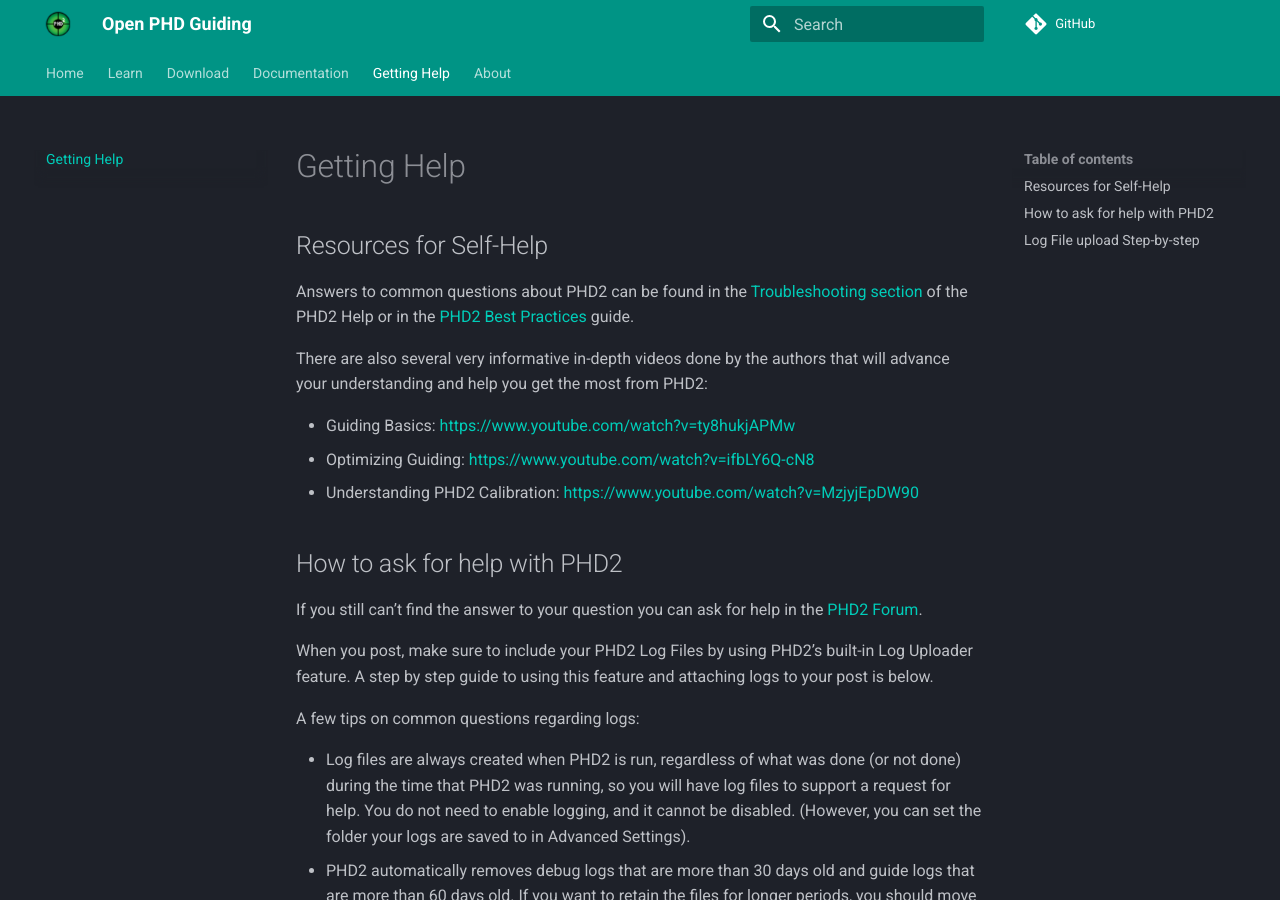
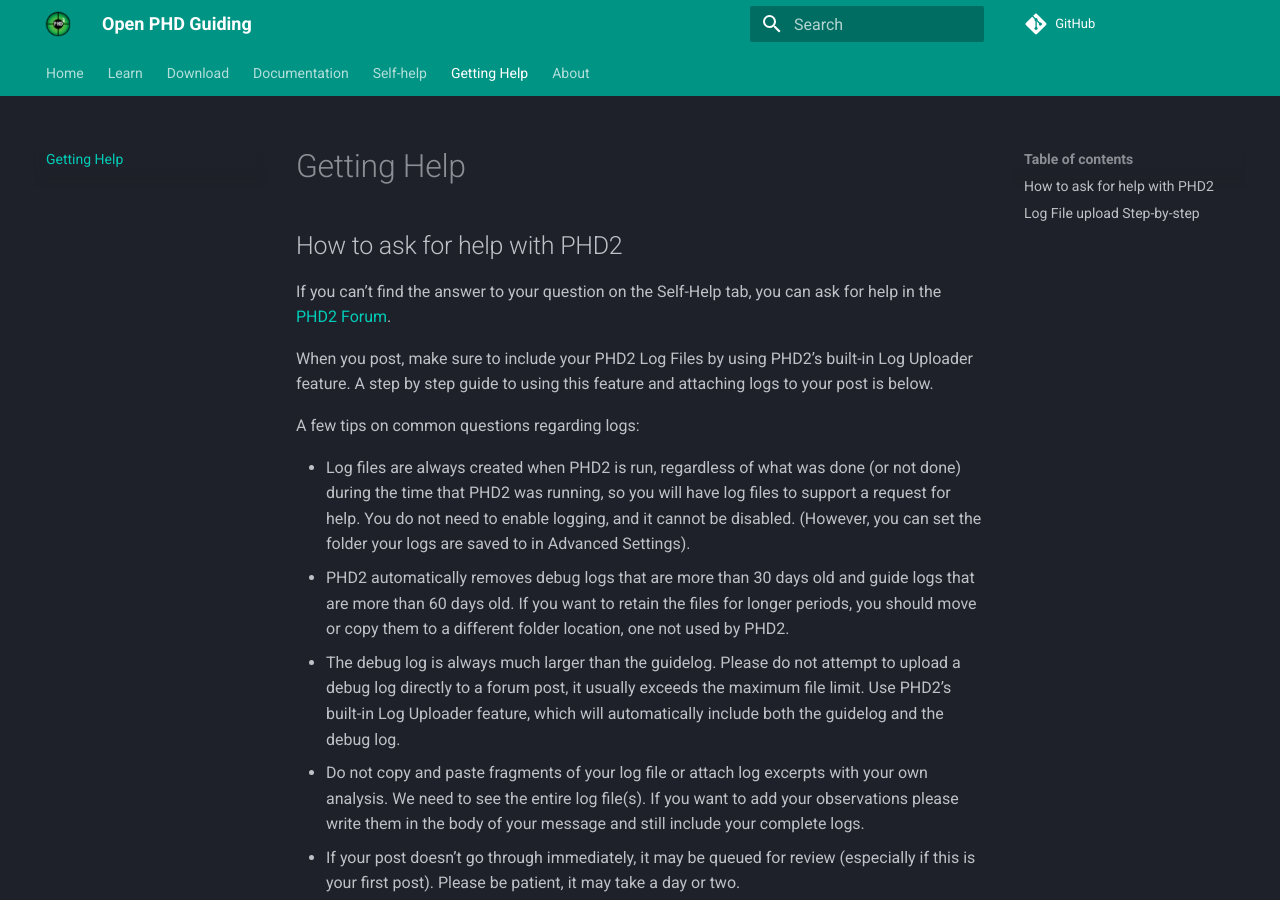
Before and after one commit to OpenPHDGuiding/openphdguiding.org, an MkDocs documentation site: the page built from docs/getting-help.md, in a window 1280 px wide and 900 px high. Built offline with MkDocs 1.6.1 and Material for MkDocs 9.7.7, drawn with Linux system fonts in a browser that asks for light colours; comment, search, counter and statistics services are not loaded.

Commit message:
Creation of new tab for 'Self-Help'

```diff
--- a/docs/getting-help.md
+++ b/docs/getting-help.md
@@ -1,18 +1,8 @@
 # Getting Help
-
-## Resources for Self-Help
-
-Answers to common questions about PHD2 can be found in the [Troubleshooting section][1] of the PHD2 Help or in the [PHD2 Best Practices][2] guide.
-
-There are also several very informative in-depth videos done by the authors that will advance your understanding and help you get the most from PHD2:
-
-- Guiding Basics: <https://www.youtube.com/watch?v=ty8hukjAPMw>
-- Optimizing Guiding: <https://www.youtube.com/watch?v=ifbLY6Q-cN8>
-- Understanding PHD2 Calibration: <https://www.youtube.com/watch?v=MzjyjEpDW90>
 
 ## How to ask for help with PHD2
 
-If you still can’t find the answer to your question you can ask for help in the [PHD2 Forum][3].
+If you can’t find the answer to your question on the Self-Help tab, you can ask for help in the [PHD2 Forum][3].
 
 When you post, make sure to include your PHD2 Log Files by using PHD2’s built-in Log Uploader feature. A step by step guide to using this feature and attaching logs to your post is below.
 
--- a/mkdocs.yml
+++ b/mkdocs.yml
@@ -35,5 +35,6 @@
   - Learn: learn.md
   - Download: downloads.md
   - Documentation: documentation.md
+  - Self-help: self-help.md
   - Getting Help: getting-help.md
   - About: about.md
```
Also changed, not shown: docs/self-help.md (added, +37 -0 lines).
